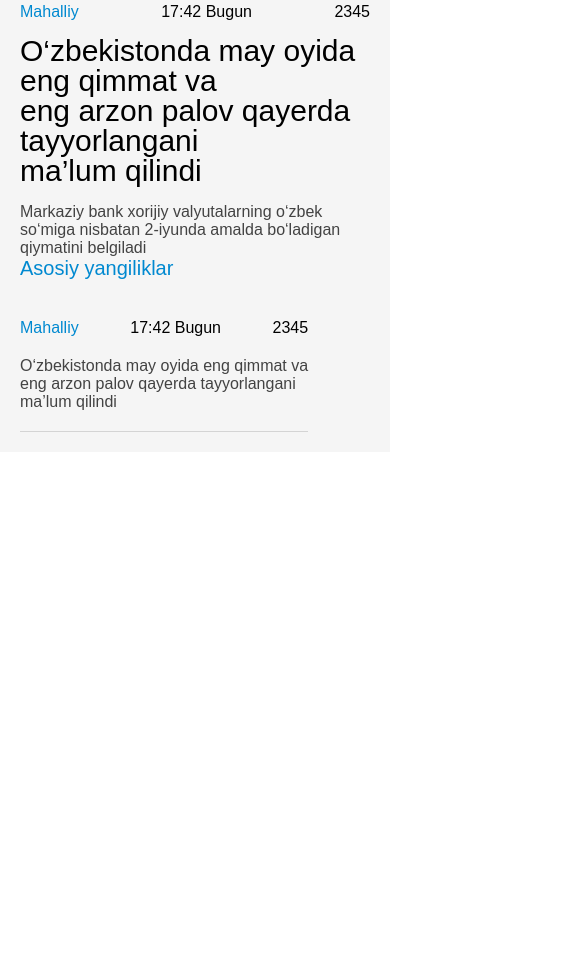
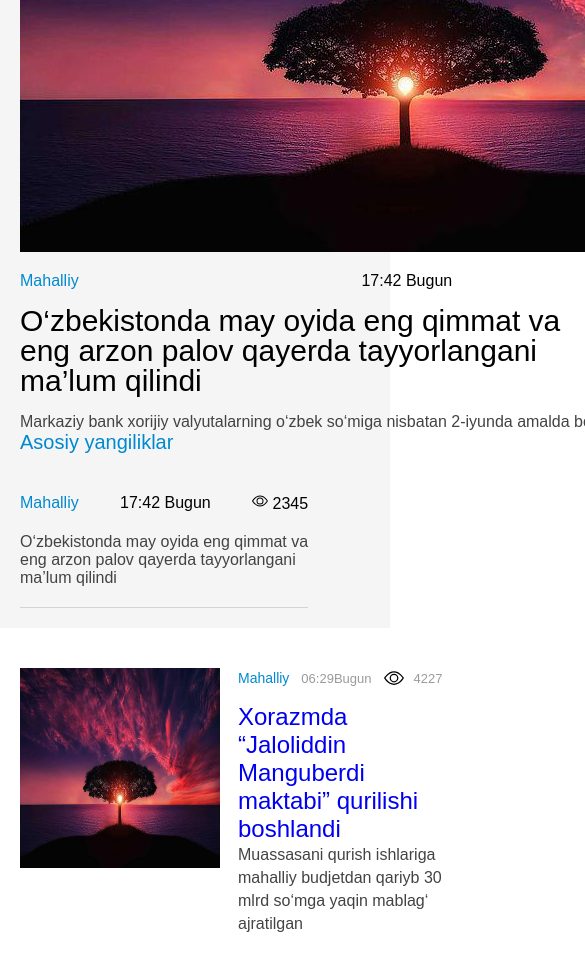
Before and after one commit to alimardon28/daryouz_template, a plain HTML site: page index.html in a window 390 px wide. Shown: the part 474-1444 px from the top of the page, 585 px wide, since content can reach past the window. Before the commit the page ends 926 px from the top, so only its background shows below. Drawn offline with Linux system fonts and the light colour scheme.

Commit message:
added section-items finished responsive

```diff
--- a/css/main.css
+++ b/css/main.css
@@ -403,3 +403,88 @@ ul {
     color: #434343;
 
 }
+/* section items style */
+
+.section-items{
+    padding-top: 40px;
+}
+
+.items-list{
+    display: flex;
+    align-items: center;
+    justify-content: space-between;
+    flex-wrap: wrap;
+    margin: 0;
+    padding: 0;
+    width: 100%;
+}
+
+.items-item{
+    width: 45%;
+    margin-bottom:35px;
+}
+
+.itemsBox{
+    display: flex;
+    align-items:flex-start;
+    justify-content: space-between;
+}
+
+
+.itemsBox-images{
+    width: 200px;
+    height:200px;
+    margin-right: 18px;
+}
+
+.elements-box-div{
+    display: flex;
+    align-items: center;
+    justify-content: flex-start;
+    padding-bottom:15px;
+}
+
+.elements-box-div-link{
+    color: #0089D0;
+    font-size: 14px;
+    margin-right: 12px;
+}
+.elements-box-div-desc{
+    font-size: 13px;
+    margin-right: 12px;
+    color: rgb(156, 153, 153);
+    display: flex;
+    align-items: center;
+}
+
+.elements-box-div-desc>img{
+    width: 20px;
+    height: 20px;
+    margin-right: 10px;
+}
+
+/* .elements-box-links{
+    padding-top: 20px;
+} */
+
+.elements-box-desc{
+    font-size: 24px;
+    font-weight: 500;
+    list-style: 25px;
+}
+.elements-box-span{
+    font-size: 16px;
+    color: #434343;
+    line-height: 23px;
+}
+
+@media screen and (max-width:1026px) {
+    .items-list{
+        display: flex;
+        flex-direction: column;
+    }
+
+    .items-item{
+        width: 100%;
+    }
+}
--- a/index.html
+++ b/index.html
@@ -160,7 +160,7 @@
                     <div class="item-box-div">
                       <a class="item-box-div-link" href="#">Mahalliy</a>
                       <span class="item-box-div-span">17:42 Bugun</span>
-                      <span class="item-box-div-span">2345</span>
+                      <span class="item-box-div-span"><img src="./img/eye.svg" alt=""> 2345</span>
                     </div>
                     <a href="#" class="item-box-desc-link">
                       O‘zbekistonda may oyida eng qimmat va <br />eng arzon
@@ -173,11 +173,11 @@
             </li>
             <li class="news-item">
               <div class="news-item-item-box">
-                <img src="./img/tree-736885__480.jpg" alt="" />
+               <a href="#"> <img src="./img/tree-736885__480.jpg" alt="" /></a>
                 <div class="item-box-div">
                   <a class="item-box-div-link" href="#">Mahalliy</a>
                   <span class="item-box-div-span">17:42 Bugun</span>
-                  <span class="item-box-div-span">2345</span>
+                  <span class="item-box-div-span"><img src="./img/eye.svg" alt=""> 2345</span>
                 </div>
                 <a href="#" class="item-box-descLink">
                   O‘zbekistonda may oyida eng qimmat va <br />eng arzon palov
@@ -198,7 +198,7 @@
                     <div class="item-box-div">
                       <a class="item-box-div-link" href="#">Mahalliy</a>
                       <span class="item-box-div-span">17:42 Bugun</span>
-                      <span class="item-box-div-span">2345</span>
+                      <span class="item-box-div-span"><img src="./img/eye.svg" alt=""> 2345</span>
                     </div>
                     <a href="#" class="item-box-desc-link">
                       O‘zbekistonda may oyida eng qimmat va <br />eng arzon
@@ -212,6 +212,26 @@
           </ul>
         </div>
       </section>
+      <section class="section-items">
+        <div class="container">
+          <ul class="items-list">
+            <li class="items-item">
+              <div class="itemsBox">
+                <a href="#"><img class="itemsBox-images" src="./img/tree-736885__480.jpg" alt=""></a>
+                <div class="elements-box">
+                  <div class="elements-box-div">
+                    <a class="elements-box-div-link" href="#">Mahalliy</a>
+                    <p class="elements-box-div-desc"><span>06:29 </span>Bugun</p>
+                    <p class="elements-box-div-desc"><img src="./img/eye.svg" alt="">  4227</p>
+                  </div>
+                  <a class="elements-box-links" href="#"><p class="elements-box-desc">Xorazmda “Jaloliddin Manguberdi maktabi” qurilishi boshlandi</p></a>
+                  <span class="elements-box-span">Muassasani qurish ishlariga mahalliy budjetdan qariyb 30 mlrd so‘mga yaqin mablag‘ ajratilgan</span>
+                </div>
+              </div>
+            </li>
+          </ul>
+        </div>
+      </section>
     </main>
   </body>
   <script src="./js/app.js"></script>
```
Also changed, not shown: img/eye.svg (added).
